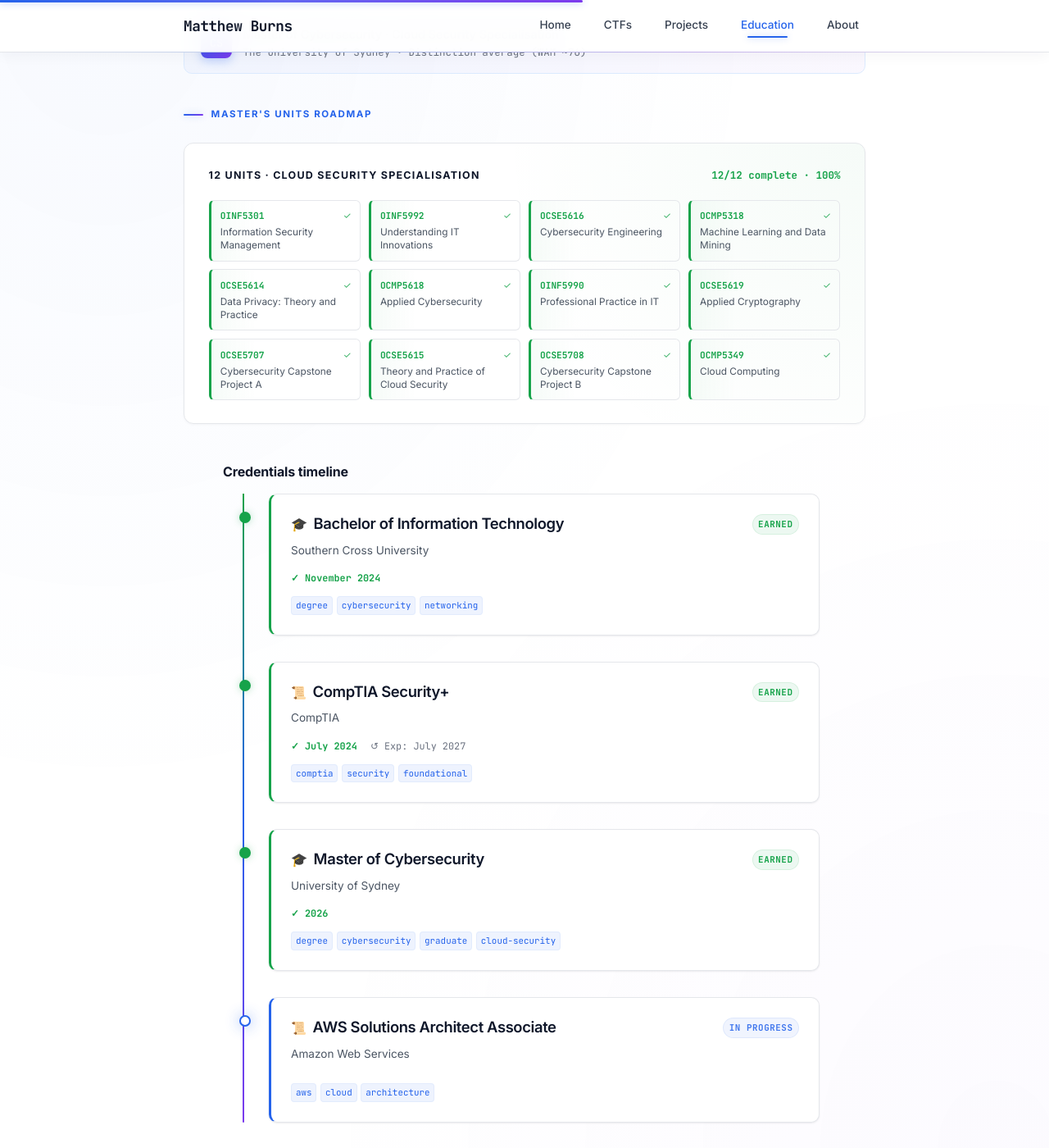
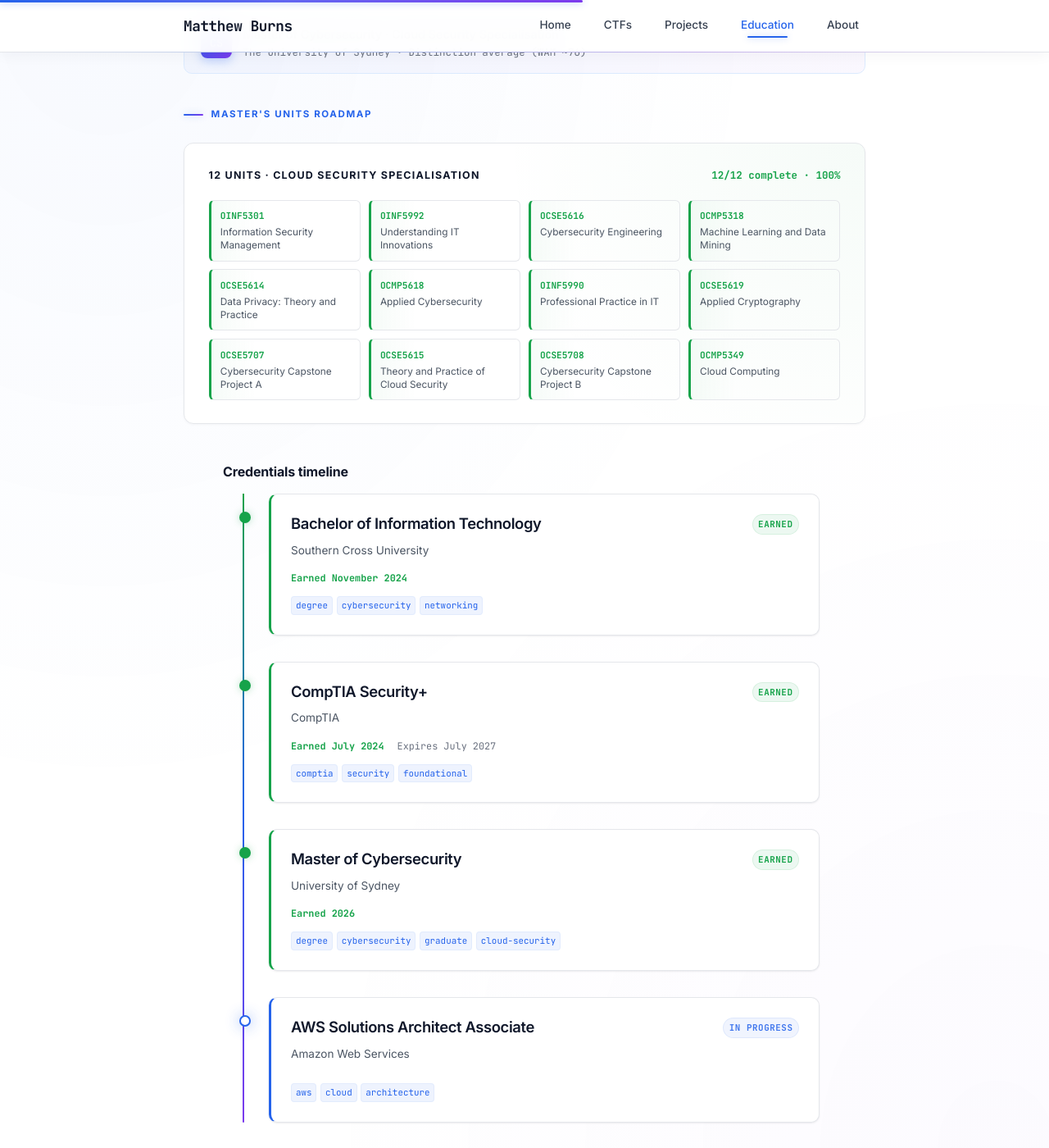
Before and after one commit to mburns00/mburns00.github.io, a Jekyll site: the page built from pages/certs.html, in a window 1280 px wide and 1400 px high, scrolled down 513 px. Shown: the whole window at 82% size. Built offline with Jekyll 4.4.1, drawn with Linux system fonts in a browser that asks for light colours; some web fonts are replaced.

Commit message:
education: remove emojis and emoji-rendering unicode (🎓 📜 ✓ ↺ ⏱) — plain text labels throughout

```diff
--- a/_sass/_certs-page.scss
+++ b/_sass/_certs-page.scss
@@ -124,18 +124,6 @@
     color: $text-heading;
     margin: 0;
     font-weight: 600;
-
-    // Type icon prefix based on tags
-    .cert-node[data-type="degree"] &::before {
-      content: "🎓";
-      margin-right: 0.5rem;
-      font-size: 1rem;
-    }
-    .cert-node[data-type="cert"] &::before {
-      content: "📜";
-      margin-right: 0.5rem;
-      font-size: 0.95rem;
-    }
   }
 
   .status-pill {
--- a/pages/certs.html
+++ b/pages/certs.html
@@ -283,7 +283,6 @@ permalink: /certs/
     <div class="roadmap-grid">
       {% for unit in masters.units %}
       <div class="roadmap-unit {{ unit.status }}" title="{{ unit.code }} — {{ unit.name }}">
-        {% if unit.status == 'completed' %}<span class="ru-check">&#10003;</span>{% endif %}
         <span class="ru-code">{{ unit.code }}</span>
         <span class="ru-name">{{ unit.name }}</span>
       </div>
@@ -297,9 +296,7 @@ permalink: /certs/
   <h2>Credentials timeline</h2>
   <div class="cert-timeline" data-scroll-fill>
     {% for cert in certs_sorted %}
-    {% assign cert_type = "cert" %}
-    {% if cert.tags contains "degree" %}{% assign cert_type = "degree" %}{% endif %}
-    <a href="{{ cert.url | relative_url }}" class="cert-node {% if cert.earned %}earned{% elsif cert.status %}in-progress{% endif %}" data-type="{{ cert_type }}" data-tilt-card>
+    <a href="{{ cert.url | relative_url }}" class="cert-node {% if cert.earned %}earned{% elsif cert.status %}in-progress{% endif %}" data-tilt-card>
       <div class="cert-card">
         <div class="card-top">
           <h3 class="card-title">{{ cert.title }}</h3>
@@ -311,9 +308,9 @@ permalink: /certs/
         </div>
         {% if cert.issuer %}<p class="card-issuer">{{ cert.issuer }}</p>{% endif %}
         <div class="card-dates">
-          {% if cert.earned %}<span class="date-earned">&#10003; {{ cert.earned }}</span>{% endif %}
-          {% if cert.expires %}<span>&#8634; Exp: {{ cert.expires }}</span>{% endif %}
-          {% if cert.status and cert.status contains "2026" %}<span>&#9201; Expected 2026</span>{% endif %}
+          {% if cert.earned %}<span class="date-earned">Earned {{ cert.earned }}</span>{% endif %}
+          {% if cert.expires %}<span>Expires {{ cert.expires }}</span>{% endif %}
+          {% if cert.status and cert.status contains "2026" %}<span>Expected 2026</span>{% endif %}
         </div>
         {% if cert.tags.size > 0 %}
         <div class="card-tags">
```
Also changed, not shown: _layouts/cert.html (+4 -4 lines).
